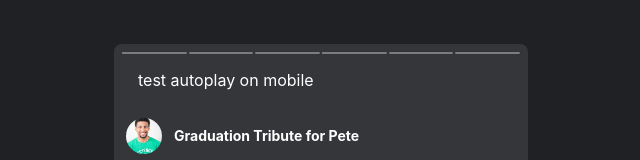
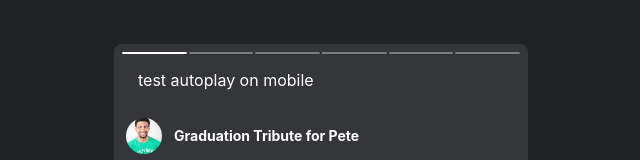
Before and after one commit to admrbsn/vitejs-vite-4mq79j, a Vue app: page / in a window 1280 px wide. Shown: the top 160 px of the page, without its empty margins (319-959 px from the left). Built offline with nearby package versions, Linux system fonts and the light colour scheme.

Commit message:
1 file modified

```diff
--- a/src/stories-slider.js
+++ b/src/stories-slider.js
@@ -294,9 +294,9 @@ export default function createStoriesSlider(el, params = {}) {
             isTouched = false;
           },
           init(swiper) {
-            if (!enabled) return;
+            //if (!enabled) return;
             if (activeSubSwiperIndex !== subSwiperIndex) {
-              stopAutoplay(swiper);
+              //stopAutoplay(swiper);
             } else {
               requestAnimationFrame(() => {
                 onSubSwiperSlideChange(swiper);
```
